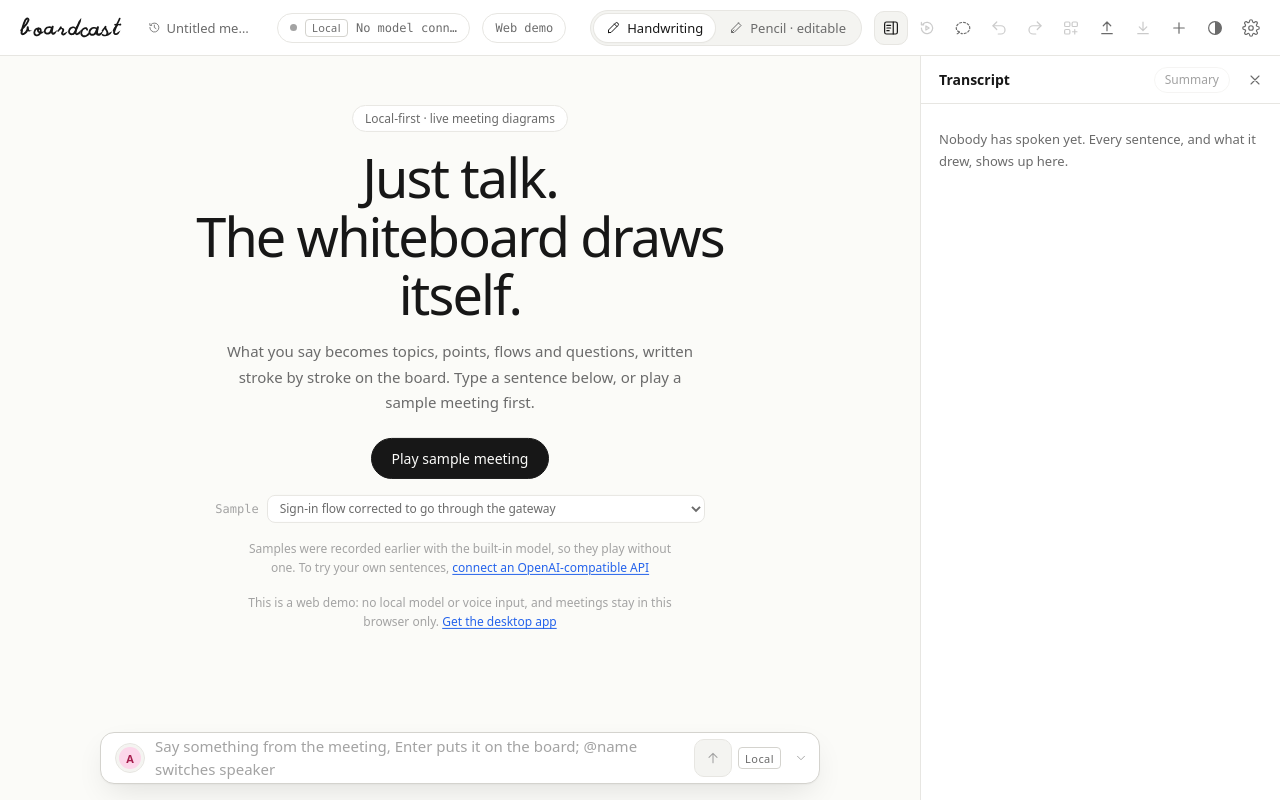
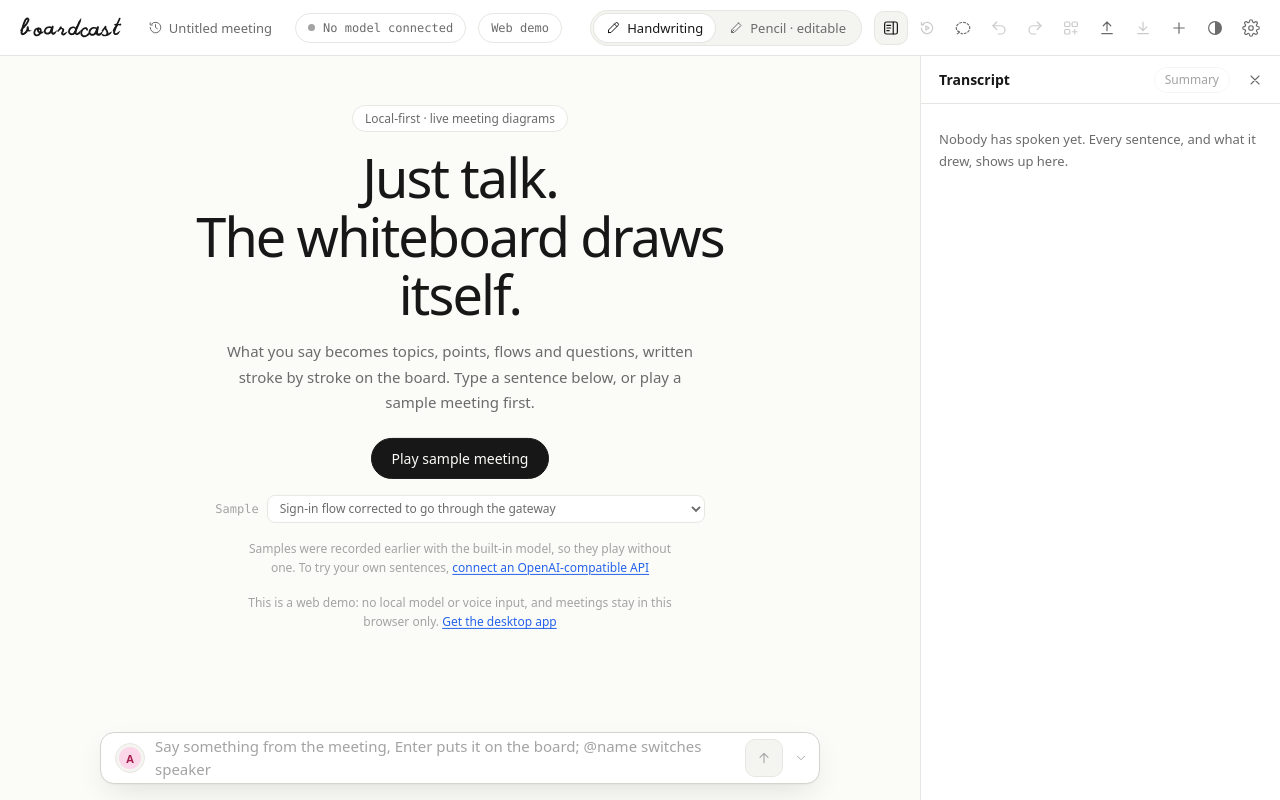
Before and after one commit to HsiangNianian/boardcast, a React (Vite) app: page / in a window 1280 px wide. Built offline with nearby package versions, Linux system fonts and the light colour scheme.

Commit message:
ui: remove model origin badges

```diff
--- a/src/App.tsx
+++ b/src/App.tsx
@@ -1635,7 +1635,6 @@ export default function App() {
           title={t.app.statusTitle}
         >
           <i className="dot" />
-          <b className={`where${cloud ? ' cloud' : ''}`}>{cloud ? t.app.cloud : t.app.local}</b>
           <span>{status}</span>
           {remoteBroken && !localOnly && <em>{t.app.remoteDown}</em>}
           {useRemote && localOnly && <em>{t.app.localOnlyMeeting}</em>}
@@ -2044,8 +2043,6 @@ export default function App() {
           micName={mic}
           voiceErr={voiceErr}
           toggleMic={() => void toggleMic()}
-          where={cloud && remoteView ? { cloud: true, host: hostOf(remoteView.baseUrl) } : { cloud: false }}
-          onWhere={() => setShowSettings(true)}
         />
         {(pagesRef.current.length > 1 || graph.nodes.length > 0) && (
           <PageStrip
--- a/src/i18n/en.ts
+++ b/src/i18n/en.ts
@@ -153,10 +153,6 @@ export const en = {
     idle: 'Say something from the meeting…',
     send: 'Put on the board',
     sendTitle: 'Put on the board (Enter)',
-    cloudTitle: (host: string) => `What is said is sent to ${host} to draw the board — click for settings`,
-    localTitle: 'What is said stays on this computer — click for settings',
-    cloud: 'Cloud',
-    local: 'Local',
     collapse: 'Collapse',
     expand: 'Expand',
   },
@@ -359,8 +355,8 @@ export const en = {
     remoteLabel: (model: string) => `Remote ${model}`,
     builtinHttp: (status: number, text: string) => `Built-in model ${status}: ${text}`,
     checkingRemote: 'Checking remote model…',
-    builtinReady: (name: string, warming: boolean) => `Built-in · ${name}${warming ? ' · warming up' : ''}`,
-    builtinIdle: (name: string) => `Built-in · ${name} · standby`,
+    builtinReady: (name: string, warming: boolean) => `${name}${warming ? ' · warming up' : ''}`,
+    builtinIdle: (name: string) => `${name} · standby`,
     builtinStarting: (name?: string) => `Starting ${name ?? 'built-in model'}…`,
     builtinUnavailable: 'Built-in model unavailable',
     noModel: 'No model connected',
@@ -368,8 +364,6 @@ export const en = {
     // —— Top bar ——
     meetingsTitle: 'Meetings: open, rename, delete',
     statusTitle: 'The model drawing the board — click for settings',
-    cloud: 'Cloud',
-    local: 'Local',
     remoteDown: 'Remote unreachable, using local',
     localOnlyMeeting: 'Local only for this meeting',
     newVersionTitle: 'A new version is available — click for release notes',
--- a/src/i18n/zh.ts
+++ b/src/i18n/zh.ts
@@ -142,10 +142,6 @@ export const zh: Messages = {
     idle: '说一句会上的话…',
     send: '写上白板',
     sendTitle: '写上白板（回车）',
-    cloudTitle: (host: string) => `说的话会发到 ${host} 出板书，点开设置`,
-    localTitle: '说的话只在这台电脑上处理，点开设置',
-    cloud: '云端',
-    local: '本地',
     collapse: '收起',
     expand: '展开',
   },
@@ -344,8 +340,8 @@ export const zh: Messages = {
     remoteLabel: (model: string) => `远程 ${model}`,
     builtinHttp: (status: number, text: string) => `内置模型 ${status}: ${text}`,
     checkingRemote: '正在检查远程模型…',
-    builtinReady: (name: string, warming: boolean) => `内置 · ${name}${warming ? ' · 预热中' : ''}`,
-    builtinIdle: (name: string) => `内置 · ${name} · 待命`,
+    builtinReady: (name: string, warming: boolean) => `${name}${warming ? ' · 预热中' : ''}`,
+    builtinIdle: (name: string) => `${name} · 待命`,
     builtinStarting: (name?: string) => `正在启动 ${name ?? '内置模型'}…`,
     builtinUnavailable: '内置模型不可用',
     noModel: '没有连上模型',
@@ -353,8 +349,6 @@ export const zh: Messages = {
     // —— Top bar ——
     meetingsTitle: '会议列表：打开、重命名、删除',
     statusTitle: '出板书的模型，点开设置',
-    cloud: '云端',
-    local: '本地',
     remoteDown: '远程连不上，暂用本地',
     localOnlyMeeting: '这场会只用本地',
     newVersionTitle: '有新版本，点开看更新说明',
--- a/src/style.css
+++ b/src/style.css
@@ -271,36 +271,6 @@ button.link {
   color: var(--warn);
 }
 
-/* 隐私：现在说的话发到云端还是只在本地。云端用强调色描边，一眼看得出来 */
-.where {
-  flex: none;
-  display: inline-grid;
-  place-items: center;
-  height: 18px;
-  padding: 0 6px;
-  border: 1px solid var(--line-strong);
-  border-radius: 4px;
-  color: var(--muted);
-  font-family: var(--sans);
-  font-size: 11px;
-  font-weight: 500;
-  line-height: 1;
-  letter-spacing: 0.04em;
-}
-.where.cloud {
-  border-color: var(--accent);
-  color: var(--accent);
-}
-button.where {
-  height: 22px;
-  margin-right: 2px;
-  background: transparent;
-  cursor: pointer;
-}
-button.where:hover {
-  background: var(--surface-2);
-}
-
 .consent {
   margin-top: 12px;
   padding: 12px 14px;
--- a/src/ui/Composer.tsx
+++ b/src/ui/Composer.tsx
@@ -22,9 +22,6 @@ interface Props {
   micName?: string
   voiceErr: string | null
   toggleMic: () => void
-  /** 说的话会发到哪：云端（远程模型）还是只在本地 */
-  where: { cloud: boolean; host?: string }
-  onWhere: () => void
 }
 
 function load(key: string, fallback: string) {
@@ -197,14 +194,6 @@ export default function Composer(p: Props) {
           </button>
         )}
 
-        <button
-          type="button"
-          className={`where${p.where.cloud ? ' cloud' : ''}`}
-          onClick={p.onWhere}
-          title={p.where.cloud ? c.cloudTitle(p.where.host ?? '') : c.localTitle}
-        >
-          {p.where.cloud ? c.cloud : c.local}
-        </button>
         <button type="button" className="fold" onClick={() => (open ? setOpen(false) : openInput())} aria-label={open ? c.collapse : c.expand} title={open ? c.collapse : c.expand}>
           {open ? <ChevronDown size={14} /> : <ChevronUp size={14} />}
         </button>
```
Also changed, not shown: 2 other files (tests, documents, lock files or other folders).
